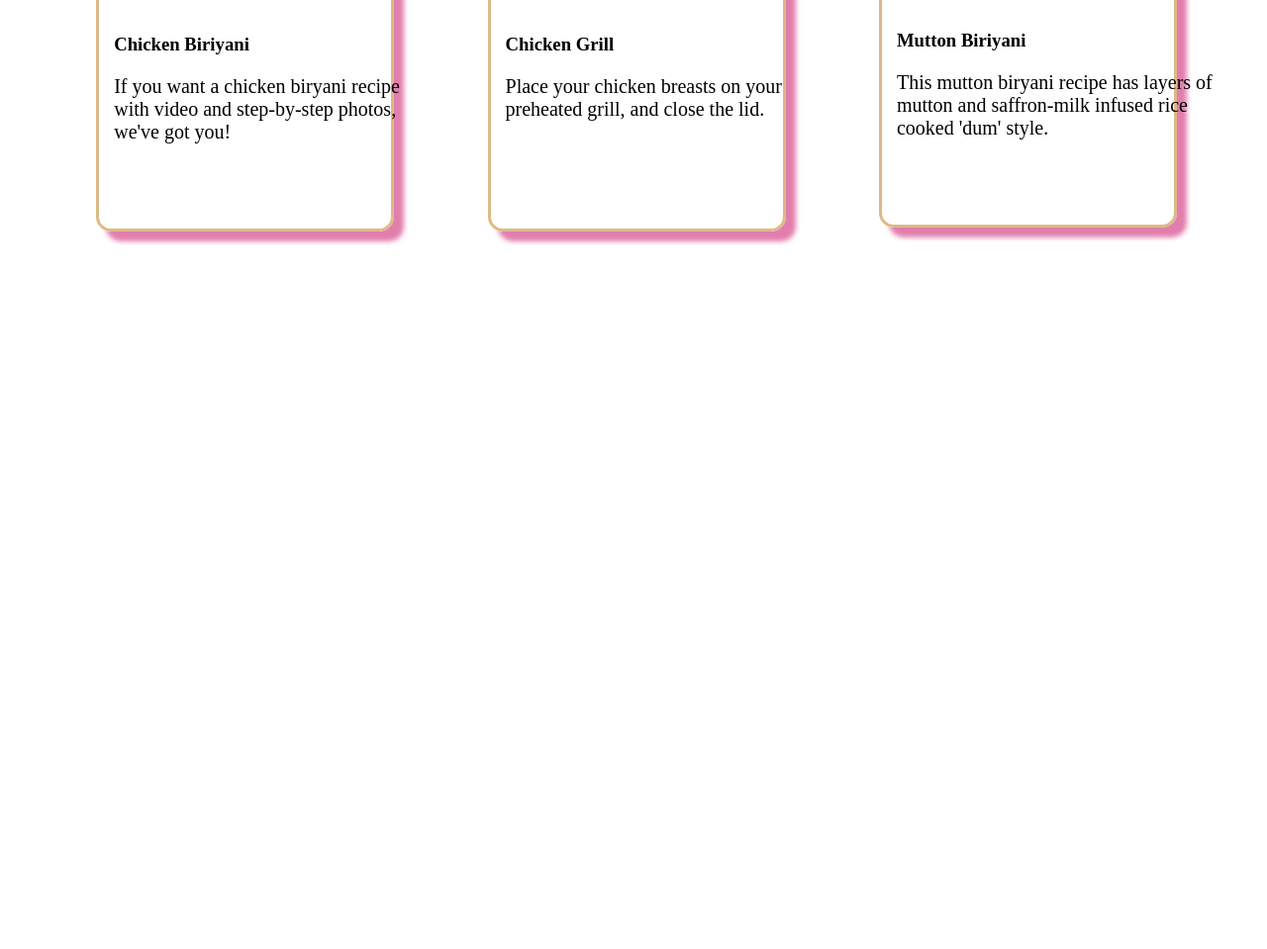
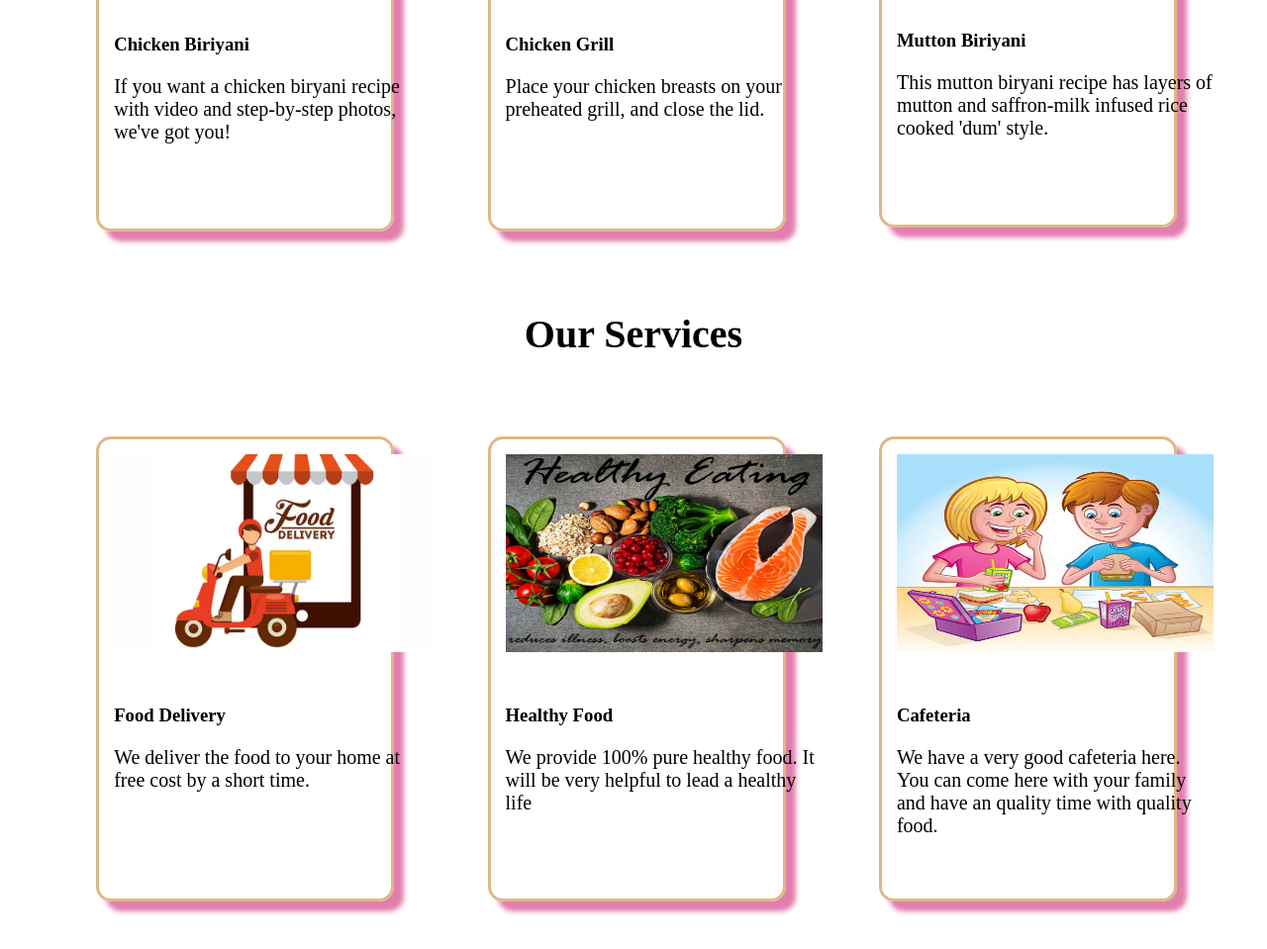
Before and after one commit to MahamudunnobyBadhon/food-order-assignment1, a plain HTML site: page index.html in a window 1280 px wide. Shown: the part 1603-2562 px from the top of the page at 99% size. Before the commit the page ends 1884 px from the top, so only its background shows below. Drawn offline with Linux system fonts and the light colour scheme; a web font is replaced by a local one.

Commit message:
add service

```diff
--- a/index.html
+++ b/index.html
@@ -85,6 +85,31 @@
         </div>
     </section>
 
+    <section id="sec-our-services">
+        <h1 style="text-align: center;">Our Services</h1>
+        <div class="parent-div-service">
+            <div class="services">
+                <img class="img-service" src="images/services/food delivery.webp" alt="" >
+                <div class="recipe-text">
+                    <h3> Food Delivery </h3>
+                    <p> We deliver the food to your home at free cost by a short time. </p>
+                </div>
+            </div>
+            <div class="services">
+                <img class="img-service" src="images/services/healthy-food.jpg" alt="">
+                <div class="recipe-text">
+                    <h3> Healthy Food </h3>
+                    <p> We provide 100% pure healthy food. It will be very helpful to lead a healthy life</p>
+                </div>
+            </div>
+            <div class="services">
+                <img class="img-service" src="images/services/cafeteria.jpg" alt="">
+                <div class="recipe-text">
+                    <h3> Cafeteria </h3>
+                    <p> We have a very good cafeteria here. You can come here with your family and have an quality time with quality food.</p>
+                </div>
+            </div>
+        </div>
 
 </body>
 </html>
--- a/style.css
+++ b/style.css
@@ -84,6 +84,11 @@ p{
     margin-left: 50px;
     margin-right: 50px;
 }
+#sec-our-services
+{
+    margin-left: 50px;
+    margin-right: 50px;
+}
 .recipe-description{
     display: block;
     text-align: center;
@@ -96,7 +101,20 @@ p{
 .parent-div-recipe{
     display: flex;
 }
+.parent-div-service{
+    display: flex;
+}
 .recipe{
+    display: block;
+    width: 25%;
+    height: 100%;
+    margin: 4%;
+    border: 3px solid;
+    border-radius: 15px;
+    border-color: burlywood;
+    box-shadow: 10px 10px 5px rgb(226, 126, 173);
+}
+.services{
     display: block;
     width: 25%;
     height: 100%;
@@ -111,6 +129,11 @@ p{
     height: 200px;
     padding: 15px;
 }
+.img-service{
+    width: 320px;
+    height: 200px;
+    padding: 15px;
+}
 .recipe-text{
     width: 320px;
     height: 200px;
```
Also changed, not shown: images/contact/contact-us.jpg (added).
